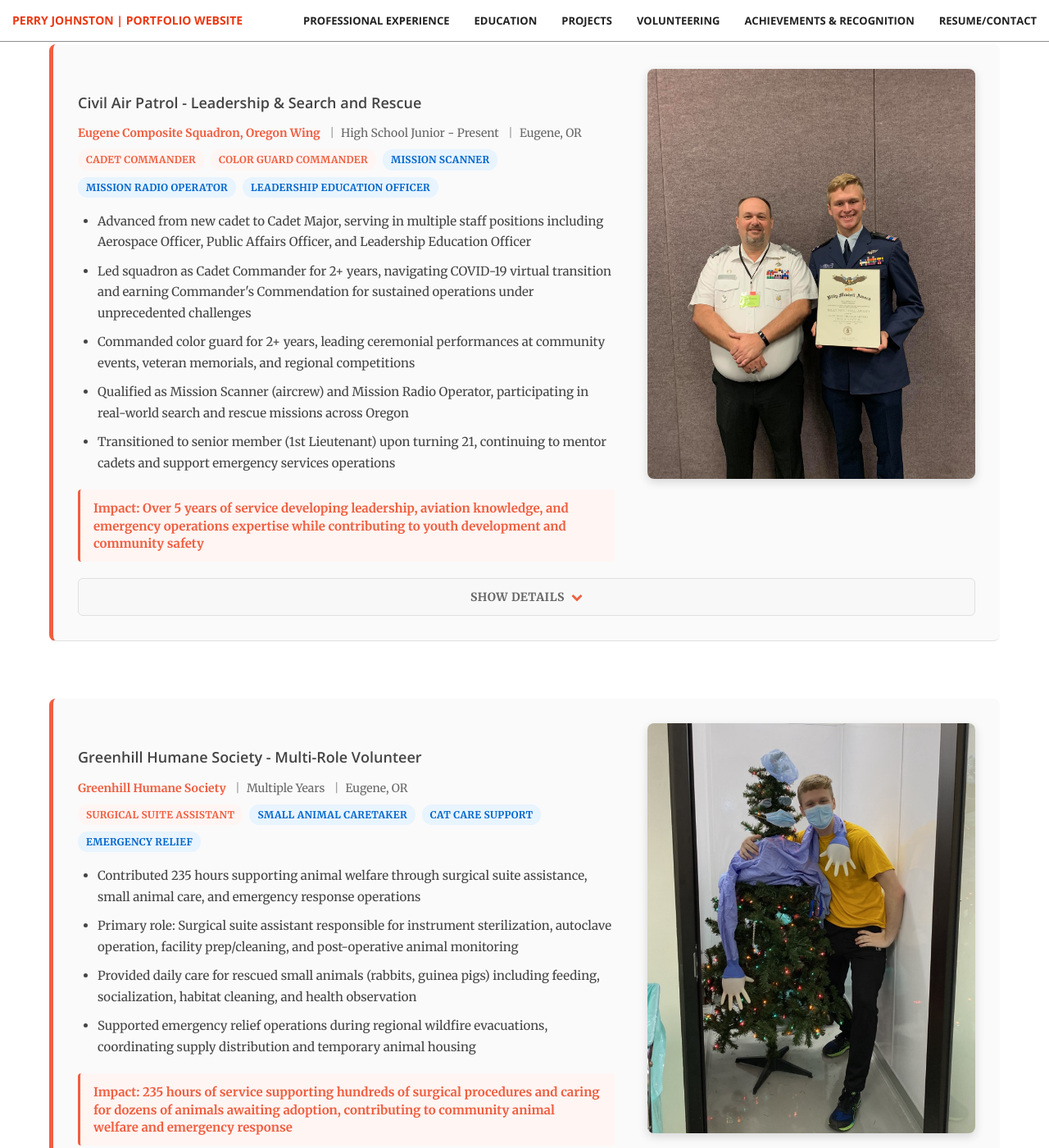
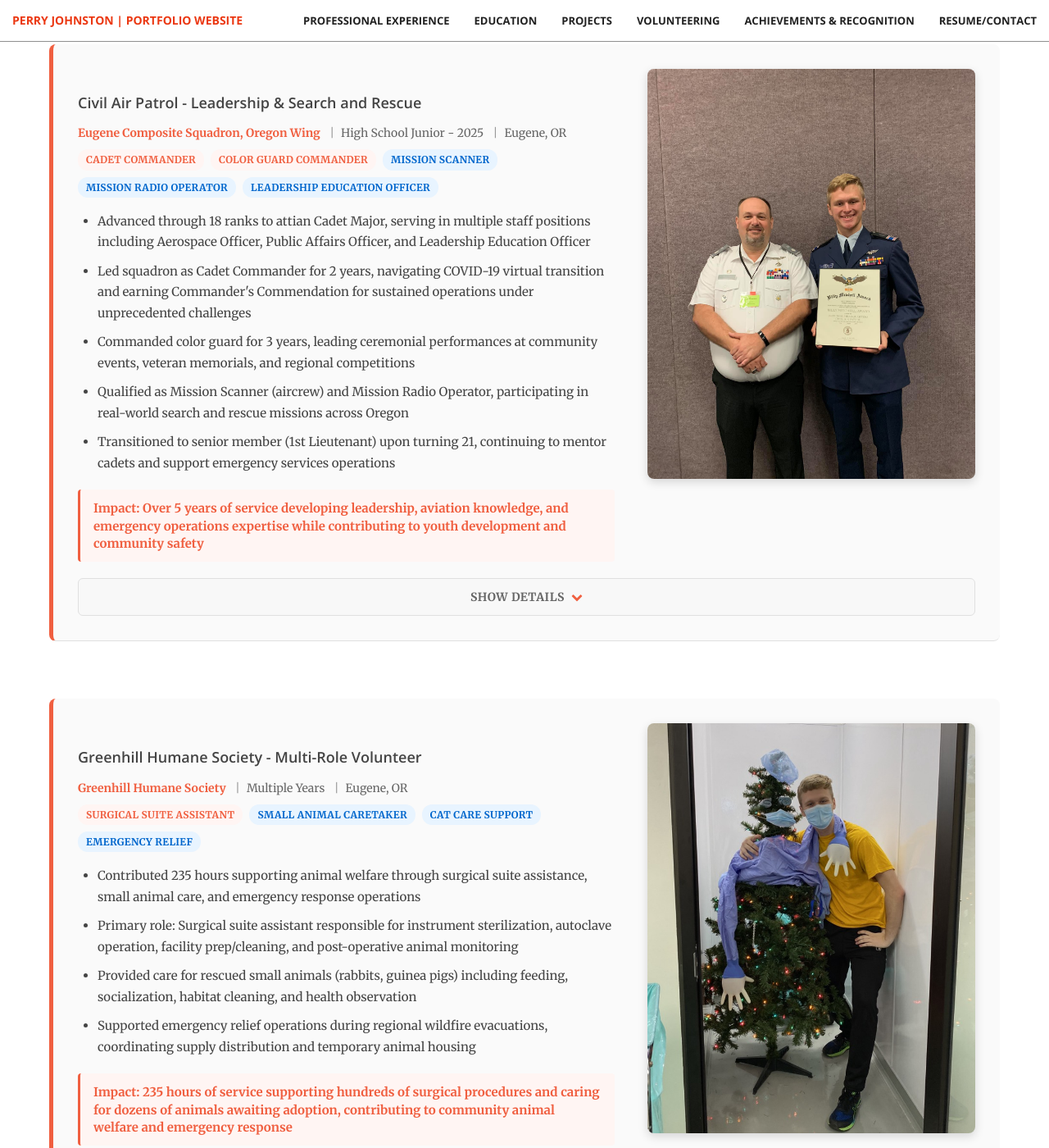
Before and after one commit to perryismyname/perryismyname.github.io, a Jekyll site: the page built from service/index.html, in a window 1280 px wide and 1400 px high, scrolled down 506 px. Shown: the whole window at 82% size. Built offline with Jekyll 4.4.1, drawn with Linux system fonts in a browser that asks for light colours.

Commit message:
Update index.html
update colunteering

```diff
--- a/service/index.html
+++ b/service/index.html
@@ -8,21 +8,21 @@
 
 {% capture cap_detail %}
 <h4>Cadet Leadership Journey (High School - Age 21)</h4>
-<p>Joined Civil Air Patrol as a high school junior with no prior military or aviation experience. Over five years, progressed through all cadet ranks to achieve Cadet Major—one of the highest enlisted cadet grades. This advancement required mastering aerospace education, leadership theory, physical fitness standards, and demonstrating increasing responsibility in squadron operations.</p>
+<p>Joined Civil Air Patrol as a high school junior with no prior military or aviation experience. Over five years, progressed through 18 cadet ranks to achieve Cadet Major—one of the highest enlisted cadet grades. This advancement required mastering aerospace education, leadership theory, physical fitness standards, and demonstrating increasing responsibility in squadron operations.</p>
 
 <h4>Technical Development Roles</h4>
-<p>Served in multiple specialized staff positions as part of CAP's technical development program, each requiring one-year commitment and specific functional expertise:</p>
+<p>Served in multiple specialized staff positions as part of CAP's technical development program, each requiring six months of commitment and specific functional expertise:</p>
 
-<p><strong>Cadet Aerospace Education Officer (1 Year):</strong> Coordinated squadron aerospace curriculum, organized guest speaker events with pilots and aviation professionals, managed educational materials and lesson planning, and ensured cadets met aerospace knowledge requirements for advancement. Developed understanding of aviation principles, space systems, and military aircraft operations.</p>
+<p><strong>Cadet Aerospace Education Officer (6 Months):</strong> Coordinated squadron aerospace curriculum, organized guest speaker events with pilots and aviation professionals, managed educational materials and lesson planning, and ensured cadets met aerospace knowledge requirements for advancement. Developed understanding of aviation principles, space systems, and military aircraft operations.</p>
 
-<p><strong>Cadet Public Affairs Officer (1 Year):</strong> Managed squadron communications and public image. Responsibilities included writing press releases for local media, maintaining squadron social media presence, coordinating photography at events, and liaison with community organizations. Learned professional communication skills and how to represent the organization to external stakeholders.</p>
+<p><strong>Cadet Public Affairs Officer (6 Months):</strong> Managed squadron communications and public image. Responsibilities included writing press releases for local media, maintaining squadron social media presence, coordinating photography at events, and liaison with community organizations. Learned professional communication skills and how to represent the organization to external stakeholders.</p>
 
-<p><strong>Cadet Leadership Education Officer (1 Year):</strong> Oversaw leadership training curriculum for junior cadets. Planned and executed leadership exercises, mentored cadets through rank advancement requirements, tracked leadership progression, and ensured training aligned with CAP national standards. This role required teaching leadership principles I was simultaneously learning to apply.</p>
+<p><strong>Cadet Leadership Education Officer (6 Months):</strong> Oversaw leadership training curriculum for junior cadets. Planned and executed leadership exercises, mentored cadets through rank advancement requirements, tracked leadership progression, and ensured training aligned with CAP national standards. This role required teaching leadership principles I was simultaneously learning to apply.</p>
 
 <h4>Operational Leadership Positions</h4>
 <p><strong>Element Leader & Flight Chief:</strong> Supervised small teams of 5-8 cadets in drill, ceremonies, and training activities. Learned foundational leadership skills: delegation, accountability, clear communication, and leading peers. Flight Chief role expanded responsibilities to coordinating multiple elements and managing larger group dynamics.</p>
 
-<p><strong>Color Guard Commander (2+ Years):</strong> Led CAP's ceremonial color guard team presenting the American flag at community events, competitions, and military ceremonies. Commanded performances at veteran memorial services, local government functions, and CAP regional competitions. Responsibilities included:</p>
+<p><strong>Color Guard Commander (3 Years):</strong> Led CAP's ceremonial color guard team presenting the American flag at community events, competitions, and military ceremonies. Commanded performances at veteran memorial services, local government functions, and CAP regional competitions. Responsibilities included:</p>
 <ul>
   <li>Training team members in precise drill movements and flag etiquette</li>
   <li>Coordinating logistics for off-site ceremony performances</li>
@@ -42,7 +42,7 @@
 
 <p><strong>Mission Radio Operator:</strong> Stationed at mission base coordinating communications between search aircraft, ground teams, and incident command. Responsibilities included logging radio traffic, relaying position reports, maintaining communication schedules, and ensuring all teams checked in safely. Required calm professionalism during high-stress real-world emergencies.</p>
 
-<p><strong>Mission Scanner (Aircrew):</strong> Airborne observer in back seat of CAP search aircraft. Trained in visual search patterns, grid search techniques, and identifying ground signals from altitude. Participated in multiple real-world search missions for lost hikers, downed aircraft, and emergency locator beacon activations. Required sustained visual concentration, effective crew communication, and understanding of search probability calculations.</p>
+<p><strong>Mission Scanner (Aircrew):</strong> Airborne observer in back seat of CAP search aircraft. Trained in visual search patterns, grid search techniques, and identifying ground signals from altitude. Participated in multiple real-world search missions for lost hikers, downed aircraft, and emergency locator beacon activations. Required sustained visual concentration, effective crew communication, and understanding of search probability.</p>
 
 <h4>Transition to Senior Member (Age 21+)</h4>
 <p>Upon turning 21 and after military enlistment, transitioned from cadet program to senior member (adult volunteer) status. After returning from initial military training, resumed CAP involvement supporting cadet development from mentor perspective:</p>
@@ -96,13 +96,13 @@
   featured=true
   title="Civil Air Patrol - Leadership & Search and Rescue"
   organization="Eugene Composite Squadron, Oregon Wing"
-  dates="High School Junior - Present"
+  dates="High School Junior - 2025"
   location="Eugene, OR"
   image="/img/service/cap-main.jpg"
   roles=cap_roles
-  bullet1="Advanced from new cadet to Cadet Major, serving in multiple staff positions including Aerospace Officer, Public Affairs Officer, and Leadership Education Officer"
-  bullet2="Led squadron as Cadet Commander for 2+ years, navigating COVID-19 virtual transition and earning Commander's Commendation for sustained operations under unprecedented challenges"
-  bullet3="Commanded color guard for 2+ years, leading ceremonial performances at community events, veteran memorials, and regional competitions"
+  bullet1="Advanced through 18 ranks to attian Cadet Major, serving in multiple staff positions including Aerospace Officer, Public Affairs Officer, and Leadership Education Officer"
+  bullet2="Led squadron as Cadet Commander for 2 years, navigating COVID-19 virtual transition and earning Commander's Commendation for sustained operations under unprecedented challenges"
+  bullet3="Commanded color guard for 3 years, leading ceremonial performances at community events, veteran memorials, and regional competitions"
   bullet4="Qualified as Mission Scanner (aircrew) and Mission Radio Operator, participating in real-world search and rescue missions across Oregon"
   bullet5="Transitioned to senior member (1st Lieutenant) upon turning 21, continuing to mentor cadets and support emergency services operations"
   impact="Over 5 years of service developing leadership, aviation knowledge, and emergency operations expertise while contributing to youth development and community safety"
@@ -216,7 +216,7 @@
   roles=greenhill_roles
   bullet1="Contributed 235 hours supporting animal welfare through surgical suite assistance, small animal care, and emergency response operations"
   bullet2="Primary role: Surgical suite assistant responsible for instrument sterilization, autoclave operation, facility prep/cleaning, and post-operative animal monitoring"
-  bullet3="Provided daily care for rescued small animals (rabbits, guinea pigs) including feeding, socialization, habitat cleaning, and health observation"
+  bullet3="Provided care for rescued small animals (rabbits, guinea pigs) including feeding, socialization, habitat cleaning, and health observation"
   bullet4="Supported emergency relief operations during regional wildfire evacuations, coordinating supply distribution and temporary animal housing"
   impact="235 hours of service supporting hundreds of surgical procedures and caring for dozens of animals awaiting adoption, contributing to community animal welfare and emergency response"
   detail=greenhill_detail
```
Also changed, not shown: other parts of service/index.html (+2 -2 lines).
